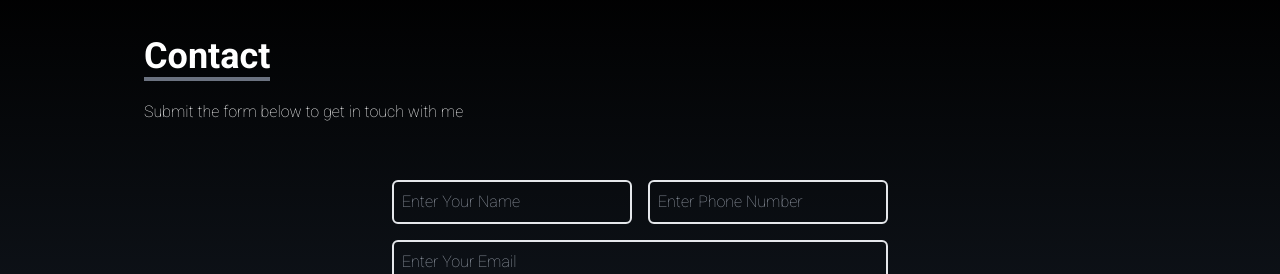
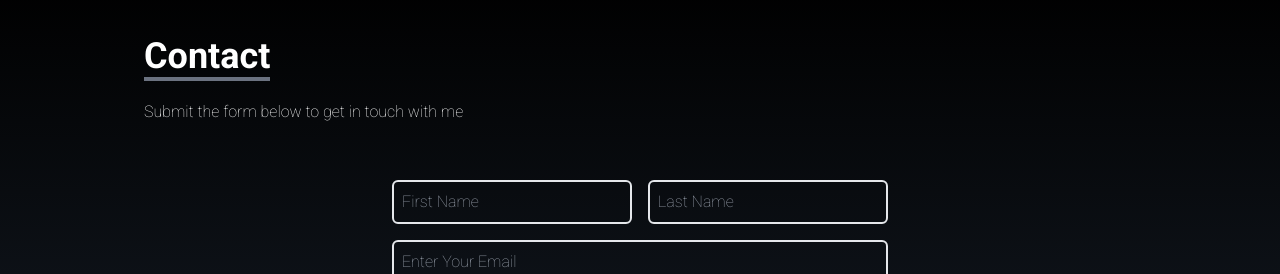
Before and after one commit to wasimhaider55/personalPortfolio, a React (Create React App) app in the folder onePortfolio/: page / in a window 1280 px wide. Shown: the part 2486-2760 px from the top of the page. Built offline with nearby package versions, Linux system fonts and the light colour scheme.

Commit message:
updated contact coponents

```diff
--- a/onePortfolio/src/components/Contact.jsx
+++ b/onePortfolio/src/components/Contact.jsx
@@ -6,20 +6,18 @@ import * as Yup from 'yup';
 const Contact = () => {
     const formik = useFormik({
         initialValues: {
-            name: "",
-            phone: "",
+            fname: "",
+            lname: "",
             email: ""
         },
         onSubmit: (value) => {
             alert("successfully rigestered!!!")
         },
         validationSchema: Yup.object({
-            name:
-                Yup.string()
-                    .required("Please fill out this field,"),
-            phone:
-                Yup.number()
-                    .required("Please fill out this field,"),
+            fname:
+                Yup.string(),
+            lname:
+                Yup.number(),
             email:
                 Yup.string()
                     .email()
@@ -42,30 +40,30 @@ const Contact = () => {
                         <div className='flex justify-between gap-4'>
                             <input
                                 type='text'
-                                name='name'
-                                id='name'
-                                required placeholder='Enter Your Name '
-                                value={formik.name}
+                                fname='fname'
+                                id='fname'
+                                required placeholder='First Name'
+                                value={formik.fname}
                                 onChange={formik.handleChange}
                                 onBlur={formik.handleBlur}
                                 className=' p-2 w-full bg-transparent border-2 rounded-md  text-white focus:outline-none'
                             />
-                            {formik.touched.name && formik.errors.name ? <p className='text-red-500'> {formik.errors.name} </p> : null}
+                            {formik.touched.fname && formik.errors.fname ? <p className='text-red-500'> {formik.errors.fname} </p> : null}
                             <input
                                 type='text'
-                                name='phone'
-                                id='phone'
-                                required placeholder='Enter Phone Number'
-                                value={formik.phone}
+                                fname='lname'
+                                id='lname'
+                                required placeholder='Last Name '
+                                value={formik.lname}
                                 onChange={formik.handleChange}
                                 onBlur={formik.handleBlur}
                                 className=' p-2 w-full bg-transparent border-2 rounded-md  text-white focus:outline-none'
                             />
-                            {formik.touched.phone && formik.errors.phone ?  <p className='text-red-500'> {formik.errors.phone} </p> : null}
+                            {formik.touched.lname && formik.errors.lname ?  <p className='text-red-500'> {formik.errors.lname} </p> : null}
                         </div>
                         <input
                             type='email'
-                            name='email'
+                            fname='email'
                             id='email'
                             required placeholder='Enter Your Email '
                             value={formik.email}
@@ -75,7 +73,7 @@ const Contact = () => {
                         />
                         {formik.touched.email && formik.errors.email ?<p className='text-red-500'> {formik.errors.email} </p> : null}
                         <textarea
-                            name="message"
+                            fname="message"
                             rows="10"
                             placeholder='Enter your message here!!!'
                             className='p-2 bg-transparent border-2 rounded-md  text-white focus:outline-none'>
```
